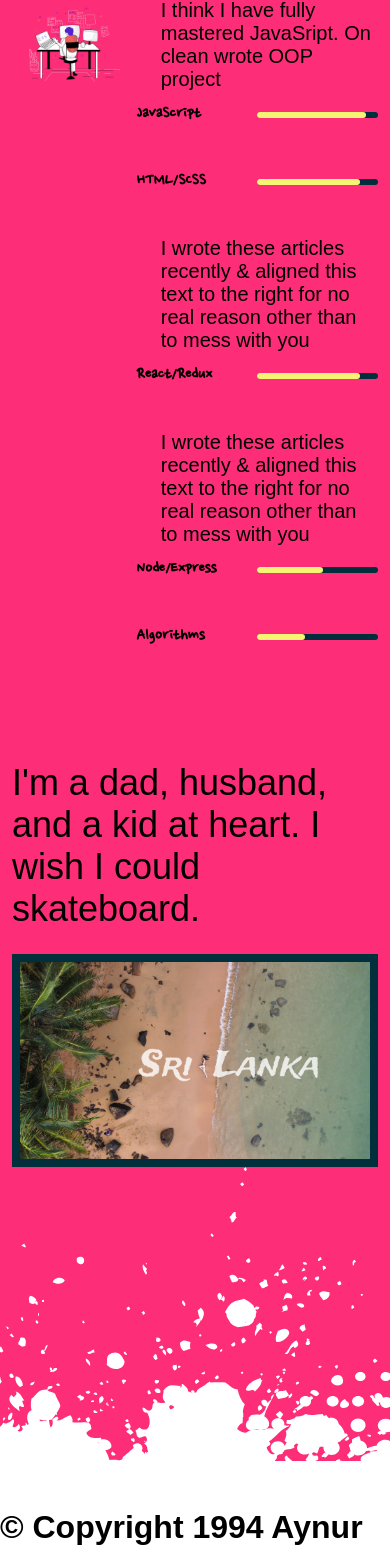
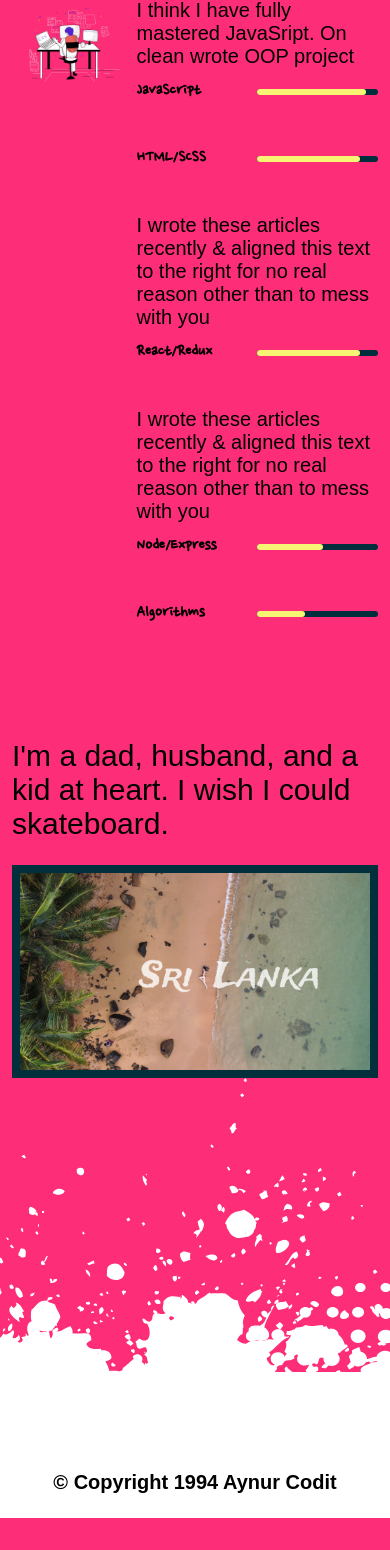
Before and after one commit to DavletkulovAynur/Aynur_Codit, a React (Create React App) app: page / in a window 390 px wide. Shown: the part 2206-3756 px from the top of the page. After the commit the page ends 3724 px from the top, so only its background shows below. Built offline with nearby package versions, Linux system fonts and the light colour scheme; a web font is replaced by a local one.

Commit message:
add change

```diff
--- a/src/App/Blocks/AboutMe/Components/styles/HardSkills.scss
+++ b/src/App/Blocks/AboutMe/Components/styles/HardSkills.scss
@@ -33,6 +33,11 @@
     margin-bottom: 12px;
     margin-left: 10%;
   }
+  @media (max-width: 768px) {
+    &__item-text {
+      margin-left: 0;
+    }
+  }
 
   &__item-graphic-element {
     display: flex;
--- a/src/App/Blocks/AboutMe/Components/styles/SoftSkills.scss
+++ b/src/App/Blocks/AboutMe/Components/styles/SoftSkills.scss
@@ -5,6 +5,11 @@
     margin-bottom: 24px;
     text-align: left;
   }
+  @media (max-width: 768px) {
+    &__text {
+      font-size: 30px;
+    }
+  }
 
   &__video {
     background: #012f3c;
--- a/src/App/Blocks/Main/Main.jsx
+++ b/src/App/Blocks/Main/Main.jsx
@@ -16,7 +16,7 @@ export default function Main() {
             <Social/>
           </div>
       </div>
-      <img className="Main__separator" src={mainSeparator}/>
+      <img id="portfolio" className="Main__separator" src={mainSeparator}/>
     </div>
   );
 }
--- a/src/App/Blocks/Portfolio/Components/PortfolioFooter.jsx
+++ b/src/App/Blocks/Portfolio/Components/PortfolioFooter.jsx
@@ -2,7 +2,7 @@ import React from "react";
 
 export default function PortfolioFooter() {
   return (
-    <svg xmlns="http://www.w3.org/2000/svg" viewBox="0 0 1440 320">
+    <svg  id="about-me" xmlns="http://www.w3.org/2000/svg" viewBox="0 0 1440 320">
       <path
         fill="#000b76"
         fillOpacity="1"
--- a/src/App/Blocks/Portfolio/Portfolio.jsx
+++ b/src/App/Blocks/Portfolio/Portfolio.jsx
@@ -11,7 +11,7 @@ export default function Portfolio() {
   const portfolioBlock = new PortfolioVM
 
   return (
-    <div className="Portfolio Portfolio__root">
+    <div  className="Portfolio Portfolio__root">
       <div className="App-content Portfolio_content">
         <Title/>
         <PortfolioCards cards={portfolioBlock.portfolioData}/>
--- a/src/App/Common/Components/Footer/Footer.scss
+++ b/src/App/Common/Components/Footer/Footer.scss
@@ -15,5 +15,11 @@
     color: #000;
     font-size: 32px;
     margin: 0 0 24px;
+    padding: 0 20px;
+  }
+  @media (max-width: 768px) {
+    &__copyright {
+      font-size: 20px;
+    }
   }
 }
--- a/src/App/Common/Components/Header/Header.jsx
+++ b/src/App/Common/Components/Header/Header.jsx
@@ -32,8 +32,8 @@ export default function Header() {
             <img src={burger} />
           </div>
           <nav className="Header__nav">
-            <a href="" className="Header__nav-item">About me</a>
-            <a href="" className="Header__nav-item">Portfolio</a>
+            <a href="#about-me" className="Header__nav-item">About me</a>
+            <a href="#portfolio" className="Header__nav-item">Portfolio</a>
           </nav>
         </div>
       </div>
--- a/src/App/Common/Components/Social/Social.jsx
+++ b/src/App/Common/Components/Social/Social.jsx
@@ -10,7 +10,7 @@ const socialData = [
   {
     id: 1,
     socialImg: tg,
-    href: ''
+    href: 'https://t.me/Davletkulov'
   },
   {
     id: 2,
@@ -20,12 +20,12 @@ const socialData = [
   {
     id: 3,
     socialImg: youtube,
-    href: ''
+    href: 'https://www.youtube.com/channel/UCKl6wSDQYfNdF3ENcdXB6vg'
   },
   {
     id: 4,
     socialImg: mail,
-    href: ''
+    href: 'mailto:ainurikdav@gmail.com'
   }
 ]
 
@@ -34,7 +34,7 @@ export default function Social() {
     <div className="Social">
       {socialData.map((item) => {
         return (
-        <a key={item.id} href={item.href} className="Social__item">
+        <a target="_blank" key={item.id} href={item.href} className="Social__item">
           <img src={item.socialImg} />
         </a>
         )
```
